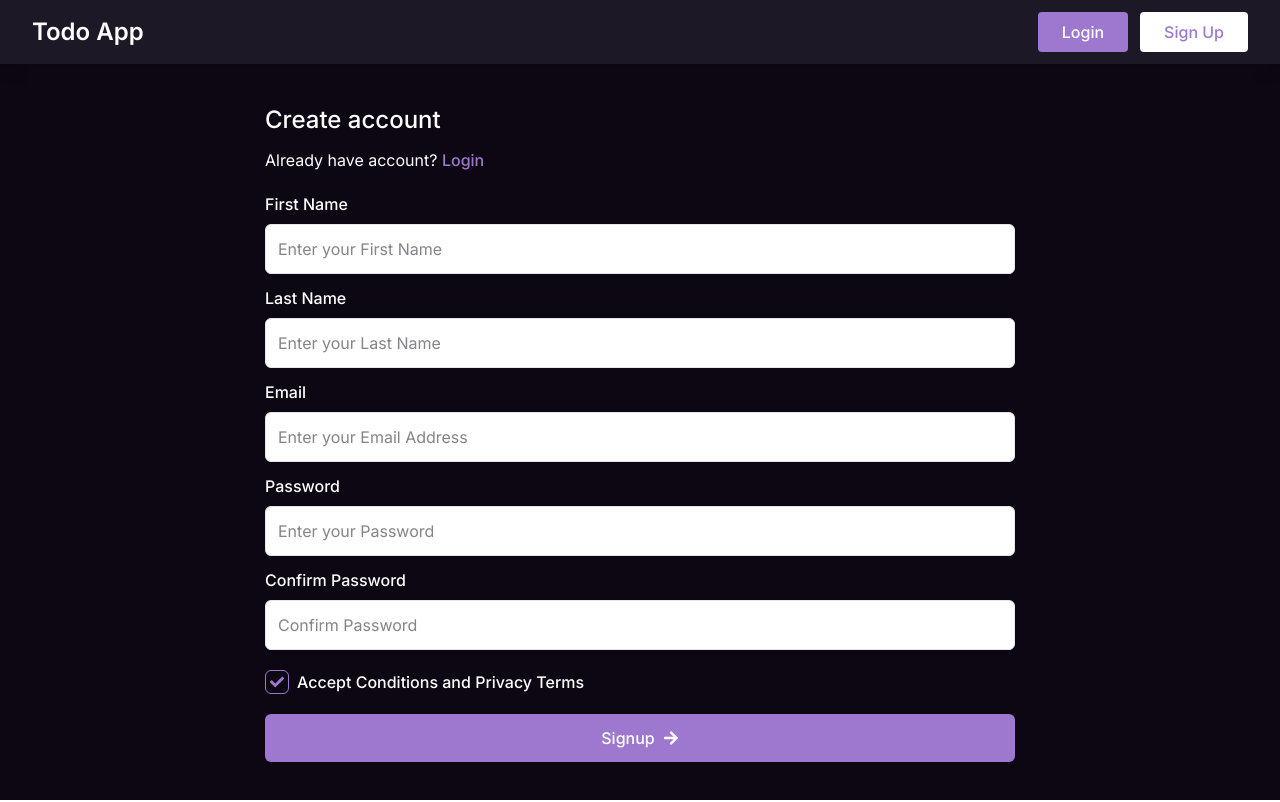
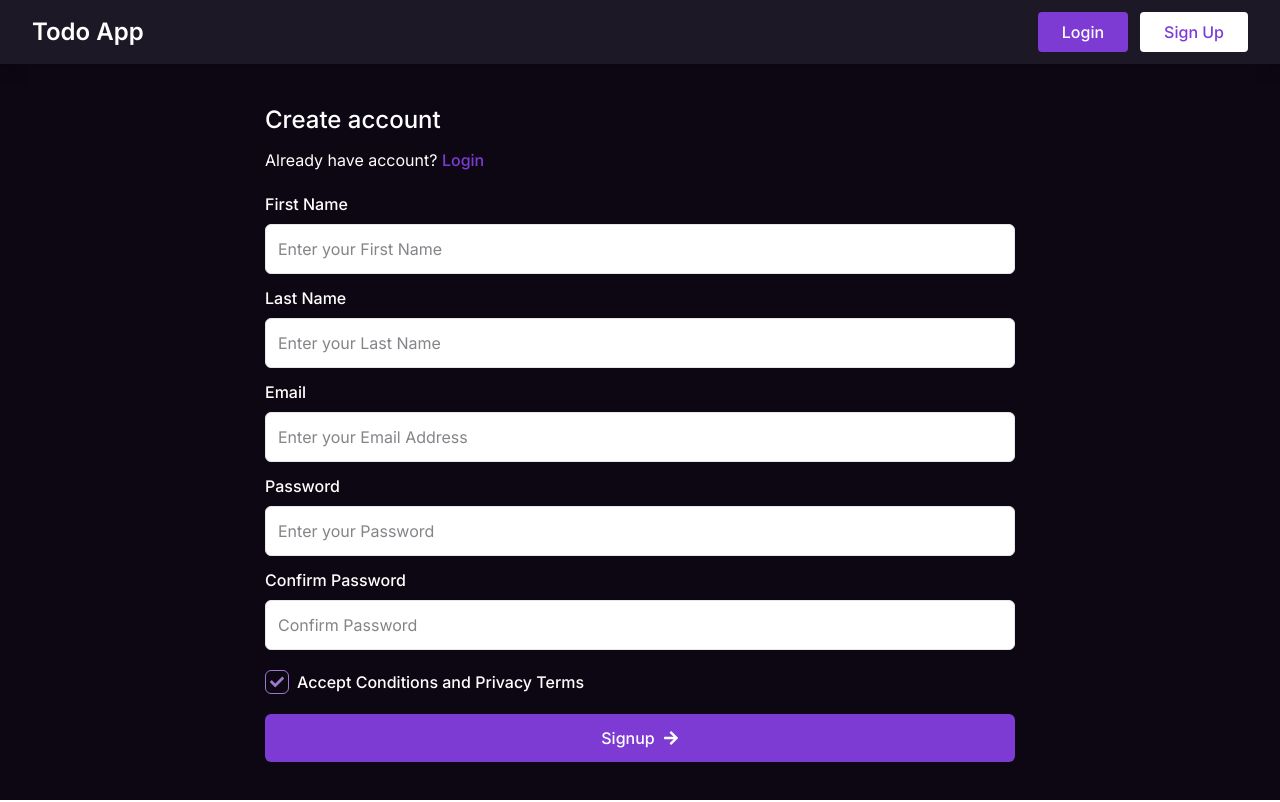
Before and after one commit to raven-mst/Todo-App, a React (Vite) app: page /auth/signup in a window 1280 px wide. Built offline with nearby package versions, Linux system fonts and the light colour scheme; no server answers.

Commit message:
Update main color for enhance accessability

```diff
--- a/src/components/auth/AuthFormikWithClerk.jsx
+++ b/src/components/auth/AuthFormikWithClerk.jsx
@@ -68,7 +68,7 @@ function AuthFormikWithClerk({ method = "login" }) {
                     <button
                         type="submit"
                         disabled={actions.isSubmitting}
-                        className='py-3 px-4 rounded-md font-medium transition bg-[#9e78cf] text-white sm:hover:bg-[#9e78cf]/80 w-full flex items-center justify-center gap-2'
+                        className='py-3 px-4 rounded-md font-medium transition bg-[#7d3bd3] text-white sm:hover:bg-[#9e78cf]/80 w-full flex items-center justify-center gap-2'
                     >
                         <span>{config.submitBtn}</span>
                         {
--- a/src/components/auth/hooks/useForgetPasswordConfig.jsx
+++ b/src/components/auth/hooks/useForgetPasswordConfig.jsx
@@ -69,7 +69,7 @@ export default function useForgetPasswordConfig() {
             <p>
                 Enter OPT Code sended to your Email address or
                 {" "}
-                <Link to={'/auth/login'} className="text-[#9e78cf] font-medium transition">Back to Login</Link>
+                <Link to={'/auth/login'} className="text-[#7d3bd3] font-medium transition">Back to Login</Link>
             </p>
         </div>)
     }
--- a/src/components/auth/hooks/useLoginConfig.jsx
+++ b/src/components/auth/hooks/useLoginConfig.jsx
@@ -83,7 +83,7 @@ export default function useLoginConfig() {
             <p>
                 Don't have account?
                 {" "}
-                <Link to={'/auth/signup'} className="text-[#9e78cf] font-medium transition sm:hover:text-[#9e78cf]/80">Create Account</Link>
+                <Link to={'/auth/signup'} className="text-[#7d3bd3] font-medium transition sm:hover:text-[#7d3bd3]/80">Create Account</Link>
             </p>
         </div>),
         actions: (actions) => (<div className="actions flex items-center justify-between mb-5">
@@ -96,7 +96,7 @@ export default function useLoginConfig() {
                     onChange={e => actions.setFieldValue("rememberMe", e.target.checked)}
                 />
             </div>
-            <Link to={'/auth/forget-password'} className="font-medium text-[#9e78cf] transition sm:hover:text-[#9e78cf]/80">Forget Password</Link>
+            <Link to={'/auth/forget-password'} className="font-medium text-[#7d3bd3] transition sm:hover:text-[#7d3bd3]/80">Forget Password</Link>
         </div>)
     }
 }
--- a/src/components/auth/hooks/useResetPasswordConfig.jsx
+++ b/src/components/auth/hooks/useResetPasswordConfig.jsx
@@ -87,7 +87,7 @@ export default function useResetPasswordConfig() {
                     Enter the verification code sent to your email and choose a new password.{" "}
                     <Link
                         to="/auth/login"
-                        className="text-[#9e78cf] font-medium transition"
+                        className="text-[#7d3bd3] font-medium transition"
                     >
                         Back to Login
                     </Link>
--- a/src/components/auth/hooks/useSignupConfig.jsx
+++ b/src/components/auth/hooks/useSignupConfig.jsx
@@ -131,7 +131,7 @@ export default function useSignupConfig() {
             <p>
                 Already have account?
                 {" "}
-                <Link to={'/auth/login'} className="text-[#9e78cf] font-medium transition sm:hover:text-[#9e78cf]/80">Login</Link>
+                <Link to={'/auth/login'} className="text-[#7d3bd3] font-medium transition sm:hover:text-[#7d3bd3]/80">Login</Link>
             </p>
         </div>),
         actions: (actions) => (<div className="actions flex items-center justify-between mb-5">
--- a/src/components/layout/navbar/index.jsx
+++ b/src/components/layout/navbar/index.jsx
@@ -22,13 +22,13 @@ function Navbar() {
                         <div className="auth-links flex items-center gap-3">
                             <Link
                                 to={'/auth/login'}
-                                className="font-medium transition bg-[#9e78cf] py-2 px-4 sm:px-6 block rounded-sm"
+                                className="font-medium transition bg-[#7d3bd3] py-2 px-4 sm:px-6 block rounded-sm"
                             >
                                 Login
                             </Link>
                             <Link
                                 to={'/auth/signup'}
-                                className="font-medium max-sm:hidden transition bg-white text-[#9e78cf] py-2 px-4 sm:px-6 block rounded-sm sm:hover:bg-[#9e78cf] sm:hover:text-white"
+                                className="font-medium max-sm:hidden transition bg-white text-[#7d3bd3] py-2 px-4 sm:px-6 block rounded-sm sm:hover:bg-[#9e78cf] sm:hover:text-white"
                             >
                                 Sign Up
                             </Link>
--- a/src/components/todo/AddTodo/index.jsx
+++ b/src/components/todo/AddTodo/index.jsx
@@ -37,12 +37,12 @@ function AddTodo() {
                 aria-label="Add Todo"
                 onChange={handleChange}
                 placeholder="Add a new todo"
-                className="w-full rounded-xl p-2.5 border border-[#9e78cf] placeholder:text-[#777777]"
+                className="w-full rounded-xl p-2.5 border border-[#7d3bd3] placeholder:text-[#777777]"
             />
             <button
                 title="Add Todo"
                 aria-label="Add Todo"
-                className="w-10 bg-[#9e78cf] flex items-center justify-center rounded-lg shrink-0"
+                className="w-10 bg-[#7d3bd3] flex items-center justify-center rounded-lg shrink-0"
             >
                 <IoMdAdd size={22} />
                 <span className="sr-only"></span>
--- a/src/components/todo/TodosContainer/Todo.jsx
+++ b/src/components/todo/TodosContainer/Todo.jsx
@@ -19,7 +19,7 @@ function Todo({ todo = { title: "", date: "", complete: false } }) {
     }, [todo.complete, todo.date, updateTodo]);
 
     return (
-        <div className="todo-card bg-[#15101c] text-[#9e78cf] p-3 rounded-lg flex items-center gap-5 sm:gap-7 md:gap-10">
+        <div className="todo-card bg-[#15101c] text-[#7d3bd3] p-3 rounded-lg flex items-center gap-5 sm:gap-7 md:gap-10">
             {/* Todo Title */}
             <p className={`w-full line-clamp-1 ${todo.complete ? "text-[#78cfb0] line-through" : ""}`} title={todo.title}>{todo.title}</p>
             {/* Actions */}
--- a/src/index.css
+++ b/src/index.css
@@ -26,5 +26,5 @@ button {
 /* Scrollbar customization */
 * {
     scrollbar-width: thin;
-    scrollbar-color: #9e78cf #15101c;
+    scrollbar-color: #7d3bd3 #15101c;
 }
```
